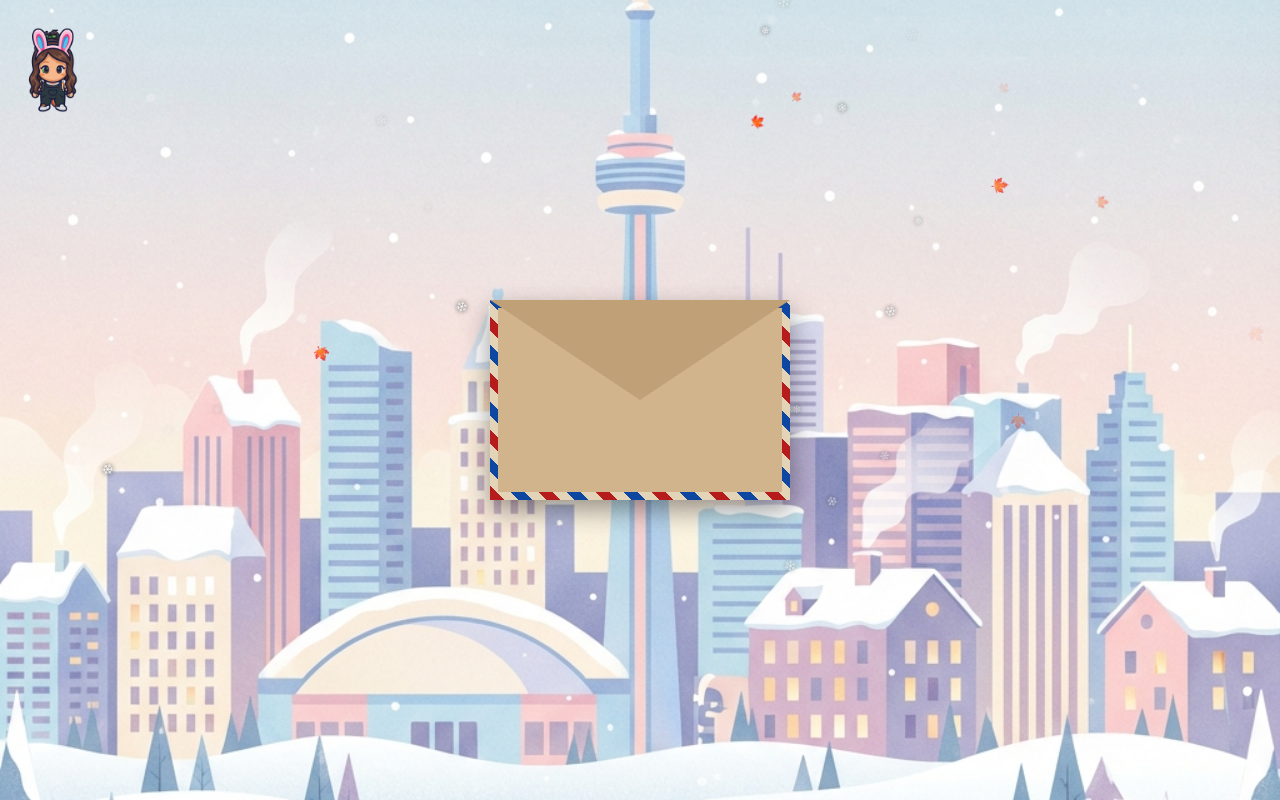
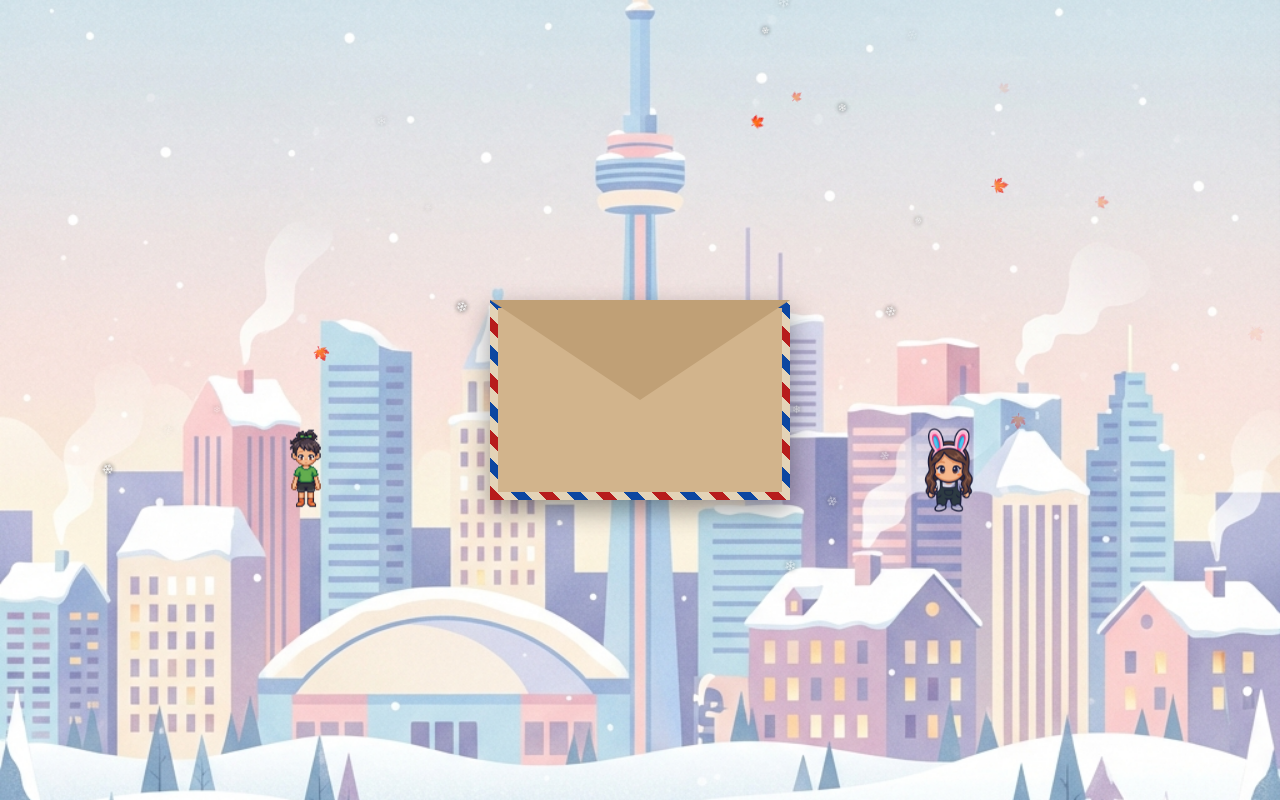
Before and after one commit to tatsuyuki-morishita/Alicia, a plain HTML site: page index.html in a window 1280 px wide. Drawn offline with Linux system fonts and the light colour scheme.

Commit message:
Set initial CSS positions for characters using IDs

```diff
--- a/style.css
+++ b/style.css
@@ -287,6 +287,17 @@ body {
     /* transition handled in JS */
 }
 
+/* Initial static positions to prevent overlap before JS takes over */
+#cont1 {
+    left: 20vw;
+    top: 50vh;
+}
+
+#cont2 {
+    left: 70vw;
+    top: 50vh;
+}
+
 .char-center-left {
     top: 50%;
     left: 50%;
```
